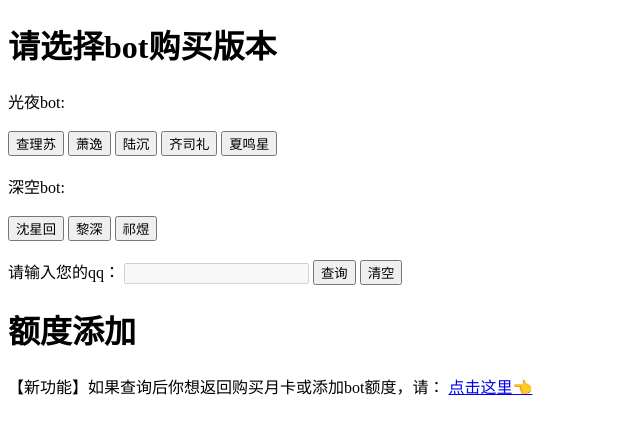
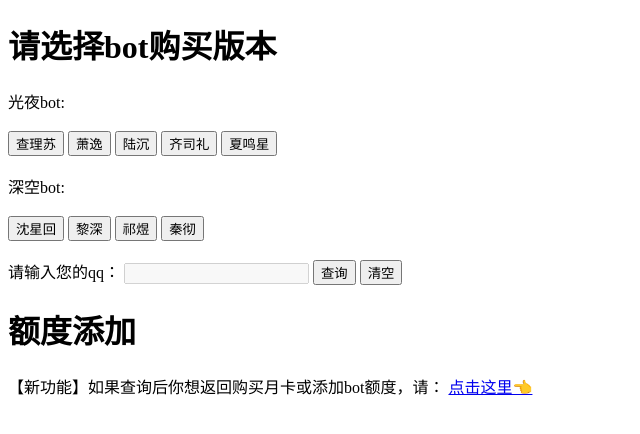
Before and after one commit to chenovopride/ChatailoverWebs, a Flask app: page / in a window 1280 px wide. Shown: the top 434 px of the page, without its empty margins (0-640 px from the left). Run offline with Flask 3, Linux system fonts and the light colour scheme.

Commit message:
0915cz:查询网站上线秦彻

```diff
--- a/web_search/templates/index.html
+++ b/web_search/templates/index.html
@@ -30,6 +30,7 @@
     <button class="version-button" data-version="沈星回" onclick="selectVersion('沈星回')">沈星回</button>
     <button class="version-button" data-version="黎深" onclick="selectVersion('黎深')">黎深</button>
     <button class="version-button" data-version="祁煜" onclick="selectVersion('祁煜')">祁煜</button>
+    <button class="version-button" data-version="秦彻" onclick="selectVersion('秦彻')">秦彻</button>
     <br></br>
     <label for="data">请输入您的qq：</label>
     <input type="text" id="data" name="data" required>
```
